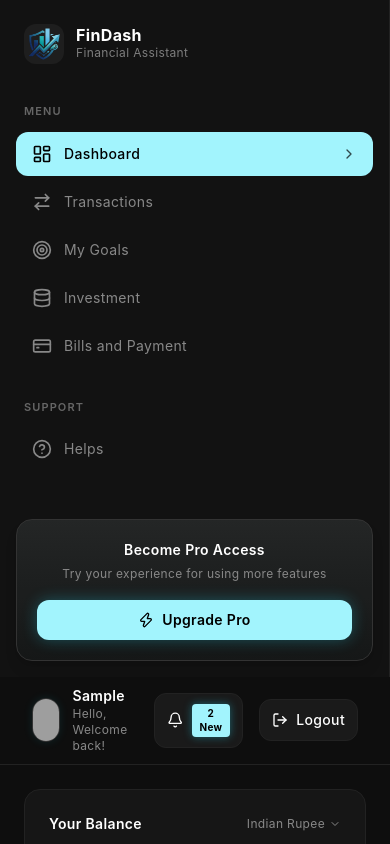
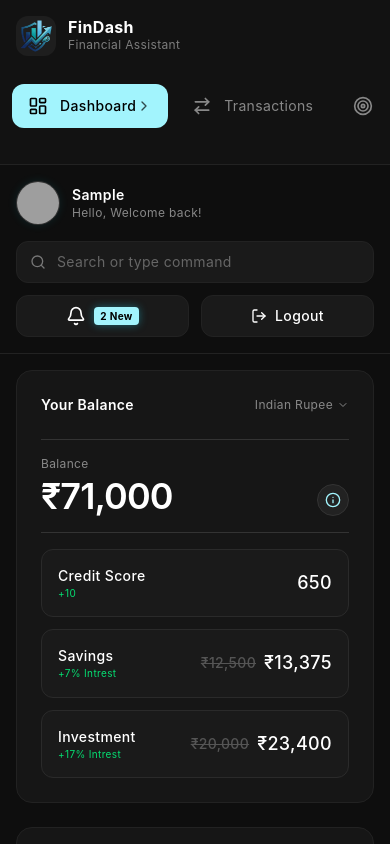
Before and after one commit to himanshu-sheetlani/FinDash, a React (Vite) app: page /login in a window 390 px wide. Both pictures are taken after typing "Sample", "name@example.com" into the empty fields and a click on the button "Continue". Shown: the top 844 px of the page. Built offline with nearby package versions, Linux system fonts and the light colour scheme; grey boxes are pictures that could not be loaded.

Commit message:
feat: enhance UI components with responsive design and improved styling

```diff
--- a/src/components/DashboardLayout.jsx
+++ b/src/components/DashboardLayout.jsx
@@ -9,7 +9,7 @@ function DashboardLayout() {
       <Sidebar />
       <div className="flex-1 flex flex-col min-w-0">
         <Topbar />
-        <main className="flex-1 p-6 md:p-8 w-full bg-[#0e0e0e] max-w-[1400px] mx-auto">
+        <main className="flex-1 p-4 sm:p-6 md:p-8 w-full bg-[#0e0e0e] max-w-[1400px] mx-auto">
           <Outlet />
         </main>
       </div>
--- a/src/components/Sidebar.jsx
+++ b/src/components/Sidebar.jsx
@@ -1,15 +1,21 @@
 import React from 'react';
 import { Link, useLocation } from 'react-router-dom';
-import { LayoutDashboard, ArrowRightLeft, Target, Database, CreditCard, BarChart2, HelpCircle, Zap, ChevronRight } from 'lucide-react';
+import { LayoutDashboard, ArrowRightLeft, Target, Database, CreditCard, HelpCircle, Zap, ChevronRight } from 'lucide-react';
 
 function Sidebar() {
   const location = useLocation();
   const path = location.pathname;
+  const navItemClass = (isActive) =>
+    `flex items-center px-4 py-3 rounded-xl transition-all whitespace-nowrap ${
+      isActive
+        ? "bg-cyan-200 text-black font-medium"
+        : "text-[#888] hover:text-white hover:bg-[#1a1a1a]"
+    }`;
 
   return (
-    <aside className="w-full xl:w-[260px] bg-[#121212] border-r border-[#222] flex flex-col xl:h-screen xl:sticky xl:top-0">
-      <div className="p-6 pb-2">
-        <div className="flex items-center space-x-3 mb-8">
+    <aside className="w-full xl:w-[260px] bg-[#121212] border-b xl:border-b-0 xl:border-r border-[#222] flex flex-col xl:h-screen xl:sticky xl:top-0">
+      <div className="p-4 sm:p-6 pb-3 sm:pb-2">
+        <div className="flex items-center space-x-3 mb-4 xl:mb-8">
           <img
             src="/Logo.webp"
             alt="FinDash logo"
@@ -25,12 +31,12 @@ function Sidebar() {
         </div>
       </div>
 
-      <div className="flex-1 overflow-y-auto overflow-x-hidden scrollbar-hide px-4">
-        <p className="text-[#666] text-[11px] font-semibold tracking-widest uppercase mb-3 px-2">Menu</p>
-        <nav className="space-y-1 mb-8">
+      <div className="flex-1 xl:overflow-y-auto overflow-x-hidden scrollbar-hide px-3 sm:px-4 pb-4">
+        <p className="text-[#666] text-[11px] font-semibold tracking-widest uppercase mb-3 px-2 hidden xl:block">Menu</p>
+        <nav className="flex xl:block gap-2 xl:space-y-1 mb-4 xl:mb-8 overflow-x-auto xl:overflow-visible scrollbar-hide pb-1">
           <Link
             to="/dashboard"
-            className={`flex items-center px-4 py-3 rounded-xl transition-all ${path === '/dashboard' ? 'bg-cyan-200 text-black font-medium' : 'text-[#888] hover:text-white hover:bg-[#1a1a1a]'}`}
+            className={navItemClass(path === '/dashboard')}
           >
             <LayoutDashboard className={`w-5 h-5 mr-3 ${path === '/dashboard' ? 'text-black' : 'text-[#888]'}`} />
             Dashboard
@@ -40,44 +46,47 @@ function Sidebar() {
           </Link>
           <Link
             to="/transaction"
-            className={`flex items-center px-4 py-3 rounded-xl transition-all ${path === '/transaction' ? 'bg-cyan-200 text-black font-medium' : 'text-[#888] hover:text-white hover:bg-[#1a1a1a]'}`}
+            className={navItemClass(path === '/transaction')}
           >
             <ArrowRightLeft className="w-5 h-5 mr-3" />
             Transactions
           </Link>
           <Link
             to="/goals"
-            className={`flex items-center px-4 py-3 rounded-xl transition-all ${path === '/goals' ? 'bg-cyan-200 text-black font-medium' : 'text-[#888] hover:text-white hover:bg-[#1a1a1a]'}`}
+            className={navItemClass(path === '/goals')}
           >
             <Target className="w-5 h-5 mr-3" />
             My Goals
           </Link>
           <Link
             to="/investment"
-            className={`flex items-center px-4 py-3 rounded-xl transition-all ${path === '/investment' ? 'bg-cyan-200 text-black font-medium' : 'text-[#888] hover:text-white hover:bg-[#1a1a1a]'}`}
+            className={navItemClass(path === '/investment')}
           >
             <Database className={`w-5 h-5 mr-3 ${path === '/investment' ? 'text-black' : 'text-[#888]'}`} />
             Investment
           </Link>
           <Link
             to="/billing"
-            className={`flex items-center px-4 py-3 rounded-xl transition-all ${path === '/billing' ? 'bg-cyan-200 text-black font-medium' : 'text-[#888] hover:text-white hover:bg-[#1a1a1a]'}`}
+            className={navItemClass(path === '/billing')}
           >
             <CreditCard className={`w-5 h-5 mr-3 ${path === '/billing' ? 'text-black' : 'text-[#888]'}`} />
             Bills and Payment
           </Link>
         </nav>
 
-        <p className="text-[#666] text-[11px] font-semibold tracking-widest uppercase mb-3 px-2">Support</p>
-        <nav className="space-y-1 mb-8">
-          <a href="#" className="flex items-center px-4 py-3 rounded-xl text-[#888] hover:text-white hover:bg-[#1a1a1a] transition-all">
+        <p className="text-[#666] text-[11px] font-semibold tracking-widest uppercase mb-3 px-2 hidden xl:block">Support</p>
+        <nav className="space-y-1 mb-0 xl:mb-8 hidden xl:block">
+          <Link
+            to="/help"
+            className={navItemClass(path === '/help')}
+          >
             <HelpCircle className="w-5 h-5 mr-3" />
             Helps
-          </a>
+          </Link>
         </nav>
       </div>
 
-      <div className="p-4 mt-auto">
+      <div className="p-4 pt-0 mt-auto hidden xl:block">
         <div className="bg-gradient-to-b from-[#222] to-[#121212] rounded-2xl p-5 border border-[#333] text-center shadow-lg relative overflow-hidden">
           <div className="absolute inset-0 bg-cyan-200/[0.02]"></div>
           <h3 className="text-white font-semibold mb-1 relative z-10">Become Pro Access</h3>
--- a/src/components/Topbar.jsx
+++ b/src/components/Topbar.jsx
@@ -14,48 +14,49 @@ function Topbar() {
   };
 
   return (
-    <header className="h-[88px] bg-[#0e0e0e] flex items-center justify-between px-8 sticky top-0 z-40 border-b border-[#222]">
+    <header className="bg-[#0e0e0e] flex flex-col gap-4 lg:flex-row lg:items-center lg:justify-between px-4 sm:px-6 md:px-8 py-4 sticky top-0 z-40 border-b border-[#222]">
       {/* Left: Profile Area */}
-      <div className="flex items-center space-x-3 cursor-pointer group">
-        <div className="w-11 h-11 rounded-full bg-[#1a1a1a] border border-[#333] overflow-hidden group-hover:border-[#555] transition-colors shadow-[0_0_10px_rgba(34,211,238,0.1)]">
+      <div className="flex items-center space-x-3 cursor-pointer group min-w-0">
+        <div className="w-11 h-11 rounded-full bg-[#1a1a1a] border border-[#333] overflow-hidden group-hover:border-[#555] transition-colors shadow-[0_0_10px_rgba(34,211,238,0.1)] shrink-0">
           <img src="https://api.dicebear.com/7.x/notionists/svg?seed=Felix&backgroundColor=1f1f1f" alt="Profile" className="w-full h-full object-cover" />
         </div>
-        <div>
-          <p className="text-sm font-semibold text-white block">{userName}</p>
+        <div className="min-w-0">
+          <p className="text-sm font-semibold text-white block truncate">{userName}</p>
           <p className="text-xs text-[#888] block">Hello, Welcome back!</p>
         </div>
       </div>
 
       {/* Right: Search, Notification */}
-      <div className="flex items-center space-x-4">
+      <div className="flex flex-col sm:flex-row sm:flex-wrap lg:flex-nowrap items-stretch sm:items-center gap-3 sm:gap-4 w-full lg:w-auto">
         {/* Search Bar */}
-        <div className="relative hidden md:flex items-center">
+        <div className="relative flex items-center w-full lg:w-auto order-1">
           <div className="absolute inset-y-0 left-0 pl-3.5 flex items-center pointer-events-none">
             <Search className="w-4 h-4 text-[#777]" />
           </div>
           <input
             type="text"
             placeholder="Search or type command"
-            className="w-64 lg:w-[320px] bg-[#1a1a1a] border border-[#222] text-sm rounded-xl pl-10 pr-10 py-2.5 text-white placeholder-[#666] focus:outline-none focus:border-[#444] transition-all"
+            className="w-full lg:w-64 xl:w-[320px] bg-[#1a1a1a] border border-[#222] text-sm rounded-xl pl-10 pr-10 py-2.5 text-white placeholder-[#666] focus:outline-none focus:border-[#444] transition-all"
           />
-          <div className="absolute inset-y-0 right-0 pr-2 flex items-center">
+          <div className="absolute inset-y-0 right-0 pr-2 items-center hidden sm:flex">
             <kbd className="bg-[#2a2a2a] text-[#888] text-[10px] px-1.5 py-0.5 rounded border border-[#3a3a3a]">F</kbd>
           </div>
         </div>
 
-        {/* Notification Icon */}
-        <button className="flex items-center bg-[#1a1a1a] border border-[#222] hover:border-[#444] px-3 py-2.5 rounded-xl transition-colors space-x-2">
+        <div className="flex items-center gap-3 order-2 w-full sm:w-auto">
+        <button className="flex items-center justify-center bg-[#1a1a1a] border border-[#222] hover:border-[#444] px-3 py-2.5 rounded-xl transition-colors space-x-2 flex-1 sm:flex-none">
           <Bell className="w-5 h-5 text-white" />
-          <span className="bg-cyan-200 text-black text-[10px] font-bold px-1.5 py-0.5 rounded-sm shadow-[0_0_8px_rgba(34,211,238,0.4)]">2 New</span>
+          <span className="bg-cyan-200 text-black text-[10px] font-bold px-1.5 py-0.5 rounded-sm shadow-[0_0_8px_rgba(34,211,238,0.4)] whitespace-nowrap">2 New</span>
         </button>
         <button
           type="button"
           onClick={handleLogout}
-          className="flex items-center bg-[#1a1a1a] border border-[#222] hover:border-red-500/60 hover:text-red-300 px-3 py-2.5 rounded-xl transition-colors space-x-2 text-white"
+          className="flex items-center justify-center bg-[#1a1a1a] border border-[#222] hover:border-red-500/60 hover:text-red-300 px-3 py-2.5 rounded-xl transition-colors space-x-2 text-white flex-1 sm:flex-none"
         >
           <LogOut className="w-4 h-4" />
           <span className="text-sm font-medium">Logout</span>
         </button>
+        </div>
       </div>
     </header>
   );
--- a/src/components/TransactionList.jsx
+++ b/src/components/TransactionList.jsx
@@ -5,9 +5,9 @@ import { formatCurrency } from "../utils/storage";
 
 export default function TransactionList({ transactions }) {
   return (
-    <div className="bg-[#161616] rounded-2xl border border-[#222] overflow-hidden p-6 md:col-span-8">
+    <div className="bg-[#161616] rounded-2xl border border-[#222] overflow-hidden p-4 sm:p-6 md:col-span-8">
       <div className="overflow-x-auto">
-        <table className="w-full text-left">
+        <table className="w-full min-w-[640px] text-left">
           <thead>
             <tr className="border-b border-[#222]">
               <th className="py-3 text-[12px] font-semibold text-white uppercase tracking-wider pl-4">Merchant</th>
@@ -36,19 +36,26 @@ export default function TransactionList({ transactions }) {
                 key={t.id}
                 className="hover:bg-[#1a1a1a] transition-colors group"
               >
-                <td className="py-4 pl-4 flex items-center">
-                  <div className="w-10 h-10 rounded-xl bg-[#222] border border-[#333] group-hover:border-[#444] flex items-center justify-center mr-4 transition-colors">
+                <td className="py-4 pl-4">
+                  <div className="flex items-center min-w-0">
+                    <div className="w-10 h-10 rounded-xl bg-[#222] border border-[#333] group-hover:border-[#444] flex items-center justify-center mr-4 transition-colors shrink-0">
                       {t.amount >= 0 ? (
                         <ArrowDownLeft className="w-4 h-4 text-emerald-400" />
                       ) : (
                         <ArrowUpRight className="w-4 h-4 text-red-400" />
                       )}
                     </div>
-                  <div>
-                    <p className="text-sm font-medium text-white">{t.title}</p>
+                    <div className="min-w-0">
+                      <p className="text-sm font-medium text-white truncate">
+                        {t.title}
+                      </p>
                       <p className="text-xs text-[#888] sm:hidden mt-1">
                         {t.date}
                       </p>
+                      <div className="sm:hidden mt-2">
+                        <TransactionBadge status={t.category} />
+                      </div>
+                    </div>
                   </div>
                 </td>
                 <td className="py-4 hidden sm:table-cell">
```
Also changed, not shown: src/components/investment/InvestmentSearchPanel.jsx (+9 -9 lines), src/pages/Transaction.jsx (+12 -12 lines). Lines whose indentation alone changed are shown as unchanged.
